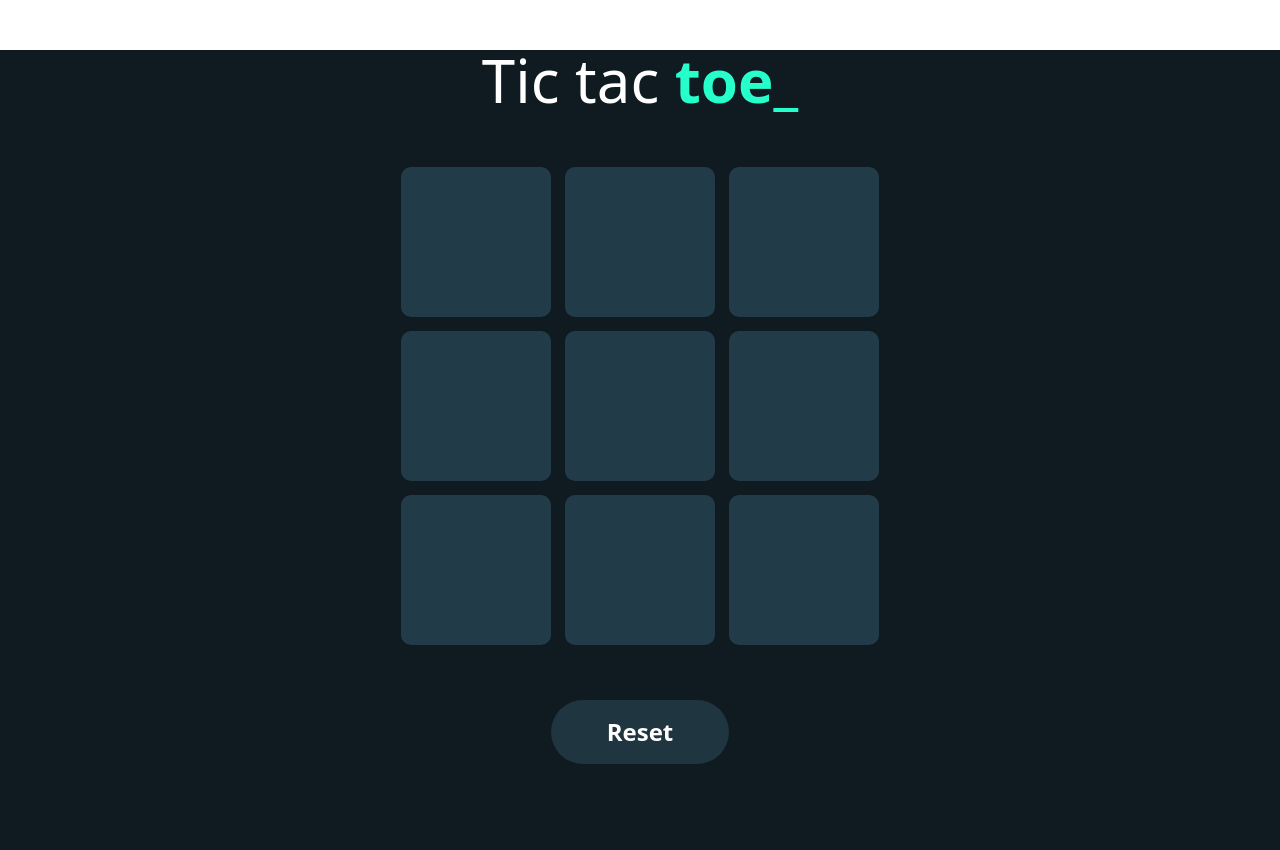
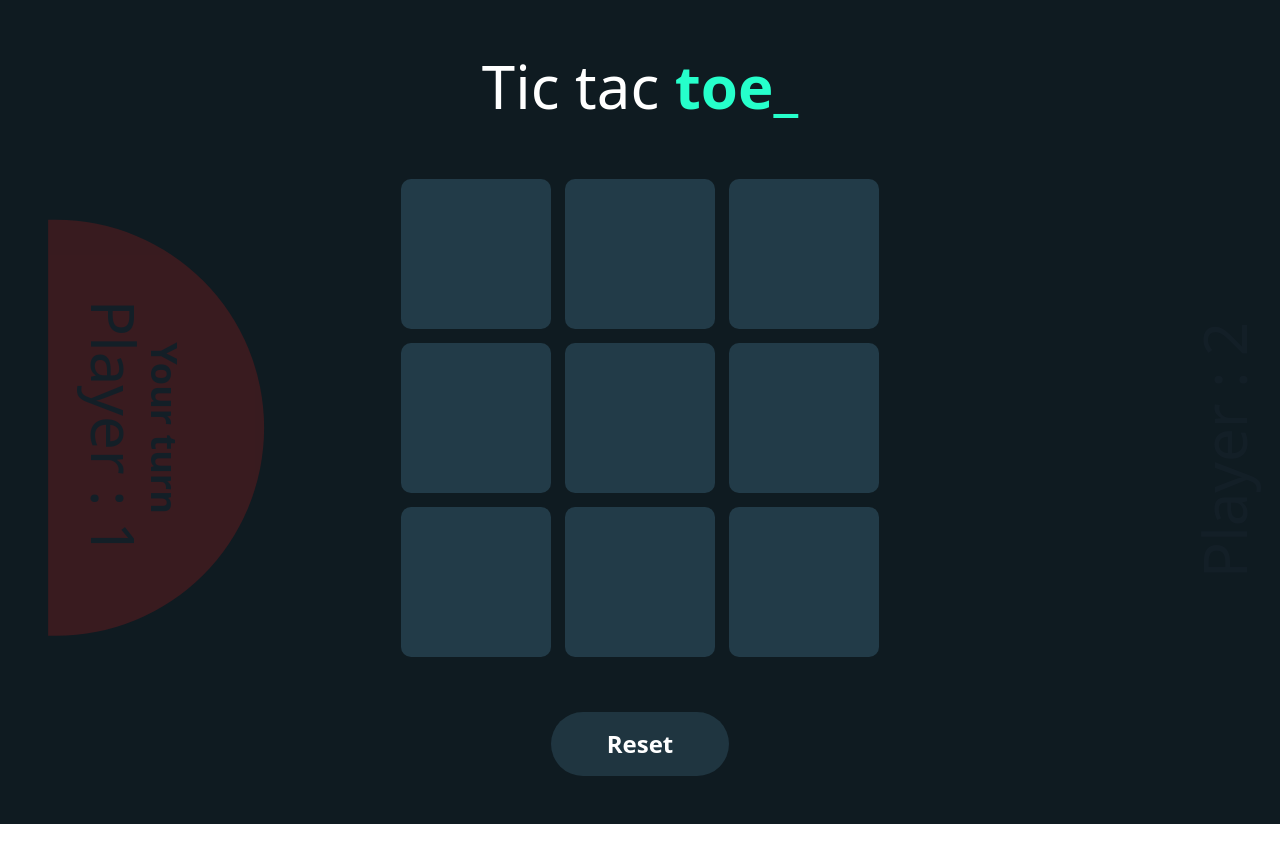
Before and after one commit to ashfakhossain15/tic-tac-to, a React (Vite) app: page / in a window 1280 px wide. After the commit the page ends 824 px from the top, so only its background shows below. Built offline with nearby package versions, Linux system fonts and the light colour scheme.

Commit message:
Player swiching part done

```diff
--- a/src/Components/Tic-tac-toe Part/ticTacToe.jsx
+++ b/src/Components/Tic-tac-toe Part/ticTacToe.jsx
@@ -1,4 +1,4 @@
-import { useRef, useState } from "react";
+import React, { useRef, useState } from "react";
 import xo from "/130217-x-letter-free-photo.png";
 import ox from "/—Pngtree—white circle element asset with_5995571.png";
 let data = ["", "", "", "", "", "", "", "", "", ""];
@@ -8,19 +8,18 @@ const TicTacToe = () => {
   const [winner, setWinner] = useState("");
   const titleRef = useRef(null);
   const modal = useRef(null);
-
+  const x = count % 2 === 0;
   const toggle = (e, num) => {
     if (lock || data[num] !== "") {
       return;
     }
+    setCount((count) => count + 1);
     if (count % 2 === 0) {
       e.target.innerHTML = `<img className="duration-200 transition-all" src="${xo}">`;
       data[num] = "x";
-      setCount((count) => count + 1);
     } else {
       e.target.innerHTML = `<img className="w-full" src="${ox}">`;
       data[num] = "o";
-      setCount((count) => count + 1);
     }
     checkWin();
   };
@@ -50,26 +49,68 @@ const TicTacToe = () => {
     if (winner === "x") {
       modal.current.showModal();
       console.log("first winner");
-      titleRef.current.innerHTML = ` <h3> x win</h3>`;
+      titleRef.current.innerHTML = `
+      <div className="w-52 p-10 m-5">
+      <img className="w-24" src="${xo}">
+      </div>
+      `;
       console.log(won);
     } else if (winner === "o") {
       modal.current.showModal();
-      titleRef.current.innerHTML = ` <h3> o win</h3>`;
+      titleRef.current.innerHTML = ` <div className="w-52 p-10 m-5">
+      <img className="duration-200 transition-all " src="${ox}">
+      </div>
+
+      `;
     }
   };
-  console.log(modal);
   return (
-    <div className="container mx-auto min-h-screen text-white">
-      <h1 className="text-center w-full my-[50px] text-6xl font- light">
+    <React.Fragment>
+      <section
+        className={`absolute top-1/2  -left-[4.5rem] ml-5 rotate-90 text-center transition-all duration-200 opacity-30 items-center flex flex-col ${
+          x ? "bg-red-800 opacity-100 px-20 pt-20 pb-9 -mt-20 -ml-6 rounded-t-full" : ""
+        }`}
+      >
+        {x ? (
+          <p className="text-4xl font-semibold opacity-100 transition-all duration-200">
+            Your turn
+          </p>
+        ) : (
+          <p className="text-4xl font-semibold opacity-0 transition-all duration-200">
+            Your turn
+          </p>
+        )}
+        <h1 className="text-6xl font-extralight">Player : 1</h1>
+      </section>
+      <section
+        className={`absolute top-1/2 -right-[4.5rem] transition-all mr-5 duration-200 opacity-30 -rotate-90 text-center flex flex-col ${
+          !x ? "bg-gray-400 text-black opacity-100 px-20 pt-20 pb-9 -mt-20 -mr-6 rounded-t-full" : ""
+        }`}
+      >
+        {!x ? (
+          <p className="text-4xl font-semibold opacity-100 transition-all duration-200">
+            Your turn
+          </p>
+        ) : (
+          <p className="text-4xl font-semibold opacity-0 transition-all duration-200">
+            Your turn
+          </p>
+        )}
+        <h1 className="text-6xl font-extralight">Player : 2</h1>
+      </section>
+
+      <div className=" min-h-screen text-white overflow-hidden ">
+        <h1 className="text-center w-full  py-14 text-6xl font- light">
           Tic tac <span className="text-[#26ffcb] font-extrabold ">toe_</span>
         </h1>
+
         <div>
           <dialog ref={modal} className="modal">
-          <div className="modal-box">
-            <h3 className="font-bold text-lg">Hello!</h3>
-            <div>
+            <div className="modal-box max-w-[25rem]">
+              <h3 className="font-bold text-2xl text-center">Winner</h3>
+              <div ref={titleRef}>
                 {" "}
-              <h3 ref={titleRef}></h3>
+                <h3></h3>
               </div>
             </div>
             <form method="dialog" className="modal-backdrop">
@@ -77,7 +118,9 @@ const TicTacToe = () => {
             </form>
           </dialog>
         </div>
-      <div className="board w- justify-center  items-center">
+
+        <section>
+          <div className="board w-full relative justify-center z-50  items-center">
             <div className="row-1 flex">
               <div
                 className="boxes"
@@ -139,12 +182,14 @@ const TicTacToe = () => {
               ></div>
             </div>
           </div>
+        </section>
         <div className="flex justify-center">
           <button className="px-14 my-12 text-2xl font-bold text-white py-4 active:scale-[0.9]  duration-200 transition-all bg-[#1f3540] rounded-full">
             Reset
           </button>
         </div>
       </div>
+    </React.Fragment>
   );
 };
 
```
Lines whose indentation alone changed are shown as unchanged.
